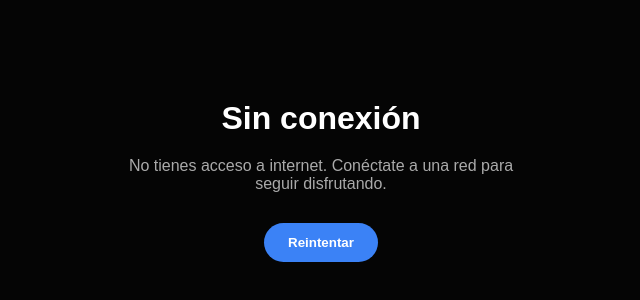
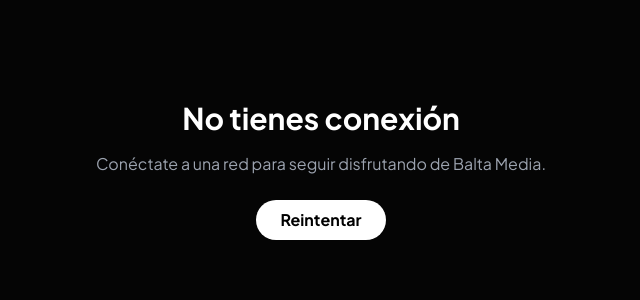
Before and after one commit to xhbalta/media, a plain HTML site: page offline.html in a window 1280 px wide. Shown: the part 230-530 px from the top of the page, without its empty margins (319-959 px from the left). Drawn offline with nearby package versions, Linux system fonts and the light colour scheme.

Commit message:
Update offline.html

```diff
--- a/offline.html
+++ b/offline.html
@@ -1,22 +1,20 @@
 <!DOCTYPE html>
 <html lang="es">
 <head>
-    <meta charset="UTF-8">
-    <meta name="viewport" content="width=device-width, initial-scale=1.0">
-    <title>Sin conexión</title>
-    <style>
-        body { background: #050505; color: white; font-family: 'Plus Jakarta Sans', sans-serif; display: flex; align-items: center; justify-content: center; height: 100vh; margin: 0; text-align: center; }
-        .container { max-width: 400px; padding: 20px; }
-        h1 { font-size: 2rem; margin-bottom: 20px; }
-        p { color: #aaa; margin-bottom: 30px; }
-        button { background: #3b82f6; border: none; color: white; padding: 12px 24px; border-radius: 40px; font-weight: bold; cursor: pointer; }
-    </style>
+  <meta charset="UTF-8">
+  <meta name="viewport" content="width=device-width, initial-scale=1.0">
+  <title>Sin conexión - Balta Media</title>
+  <script src="https://cdn.tailwindcss.com"></script>
+  <link href="https://fonts.googleapis.com/css2?family=Plus+Jakarta+Sans:wght@400;500;700;800&display=swap" rel="stylesheet">
+  <style>
+    body { font-family: 'Plus Jakarta Sans', sans-serif; background: #050505; color: white; display: flex; align-items: center; justify-content: center; min-height: 100vh; margin: 0; padding: 20px; text-align: center; }
+  </style>
 </head>
 <body>
-    <div class="container">
-        <h1>Sin conexión</h1>
-        <p>No tienes acceso a internet. Conéctate a una red para seguir disfrutando.</p>
-        <button onclick="window.location.reload()">Reintentar</button>
-    </div>
+  <div>
+    <h1 class="text-3xl font-bold mb-4">No tienes conexión</h1>
+    <p class="text-gray-400">Conéctate a una red para seguir disfrutando de Balta Media.</p>
+    <button onclick="window.location.reload()" class="mt-6 bg-white text-black px-6 py-2 rounded-full font-bold hover:bg-gray-200 transition">Reintentar</button>
+  </div>
 </body>
 </html>
```
